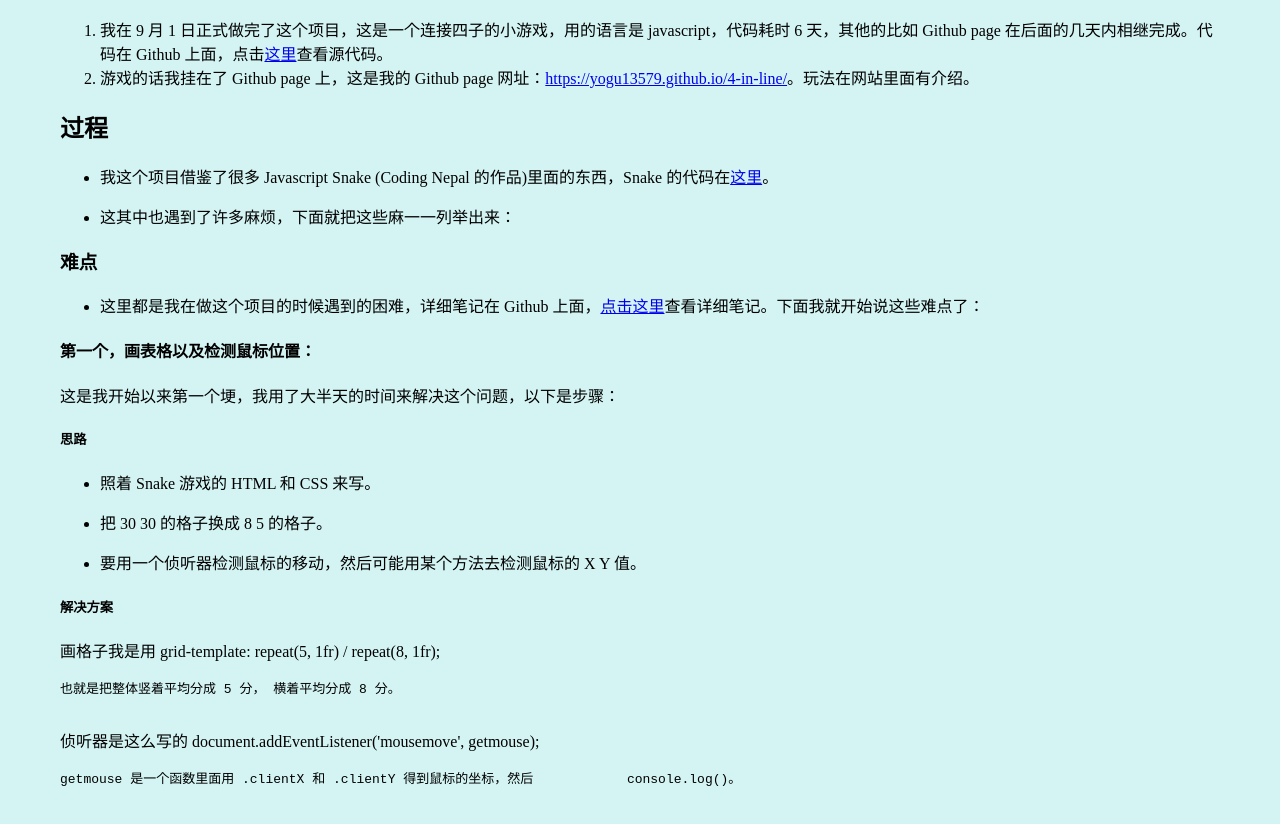
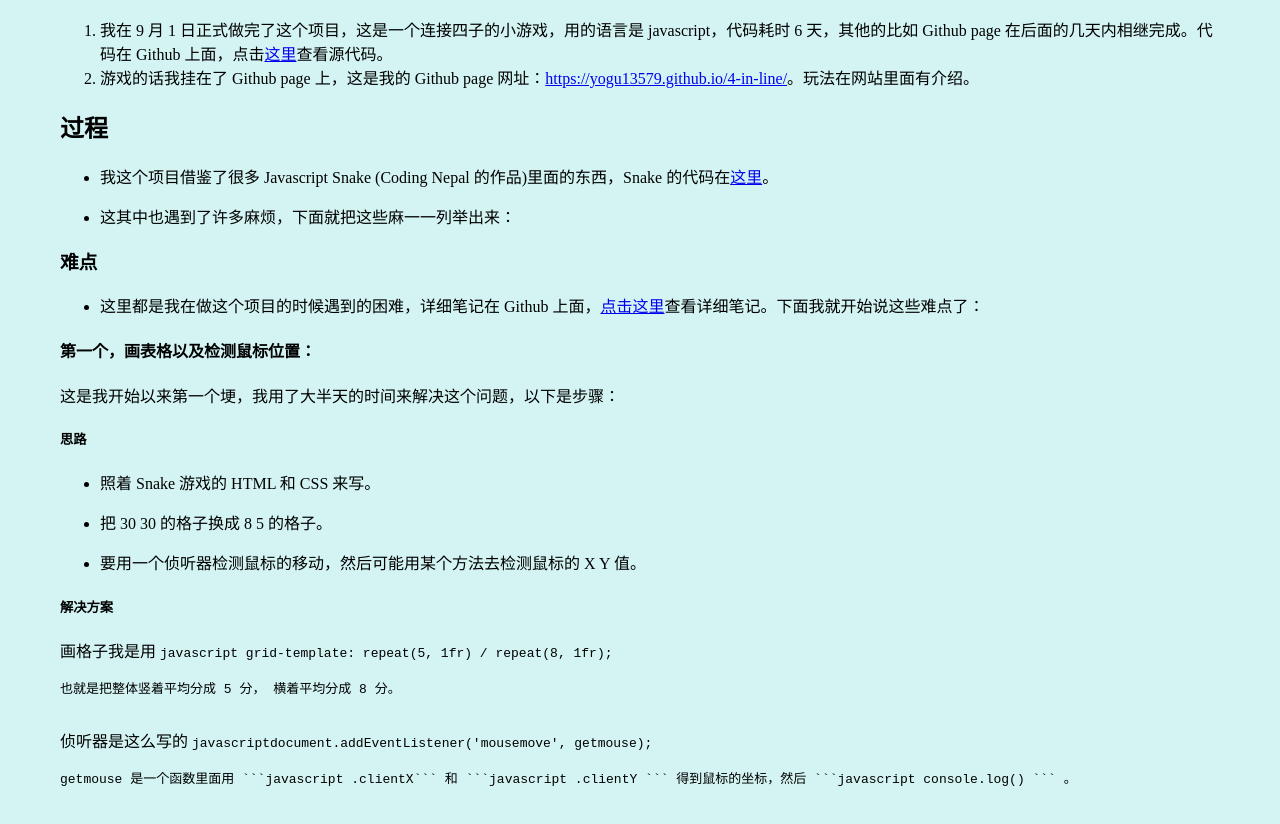
Before and after one commit to yogu13579/yogu13579.github.io, a plain HTML site: page index.html in a window 1280 px wide. Shown: the part 146-970 px from the top of the page. Drawn offline with Linux system fonts and the light colour scheme.

Commit message:
Update index.html

````diff
--- a/index.html
+++ b/index.html
@@ -64,14 +64,23 @@
             </li>
         </ul>
         <h5 id="-">解决方案</h5>
-        <p>画格子我是用 grid-template: repeat(5, 1fr) / repeat(8, 1fr);</p>
+        <p>
+            画格子我是用
+            <code
+                >javascript grid-template: repeat(5, 1fr) / repeat(8,
+                1fr);</code
+            >
+        </p>
         <pre><code>也就是把整体竖着平均分成 <span class="hljs-number">5</span> 分， 横着平均分成 <span class="hljs-number">8</span> 分。
         </code></pre>
         <p>
-            侦听器是这么写的 document.addEventListener(&#39;mousemove&#39;,
-            getmouse);
+            侦听器是这么写的
+            <code
+                >javascriptdocument.addEventListener(&#39;mousemove&#39;,
+                getmouse);</code
+            >
         </p>
-        <pre><code>getmouse 是一个函数里面用 <span class="hljs-selector-class">.clientX</span> 和 <span class="hljs-selector-class">.clientY</span> 得到鼠标的坐标，然后            console.log()。
+        <pre><code>getmouse 是一个函数里面用 ```javascript .clientX``` 和 ```javascript .clientY ``` 得到鼠标的坐标，然后 ```javascript console.log() ``` 。
         </code></pre>
     </body>
 </html>
````
